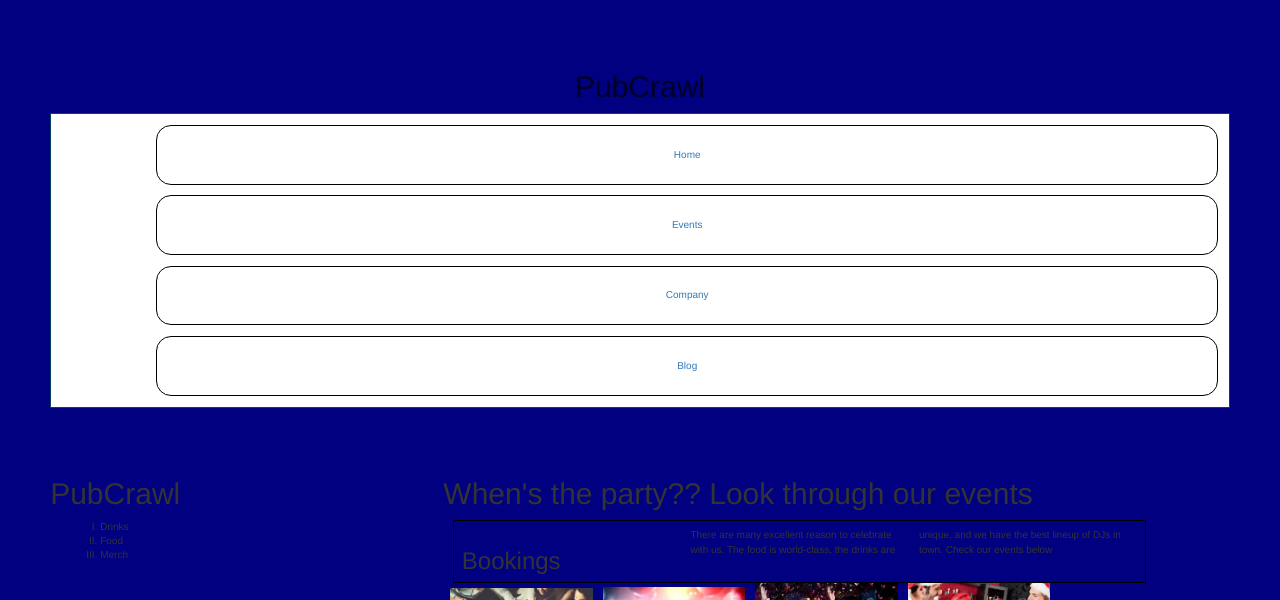
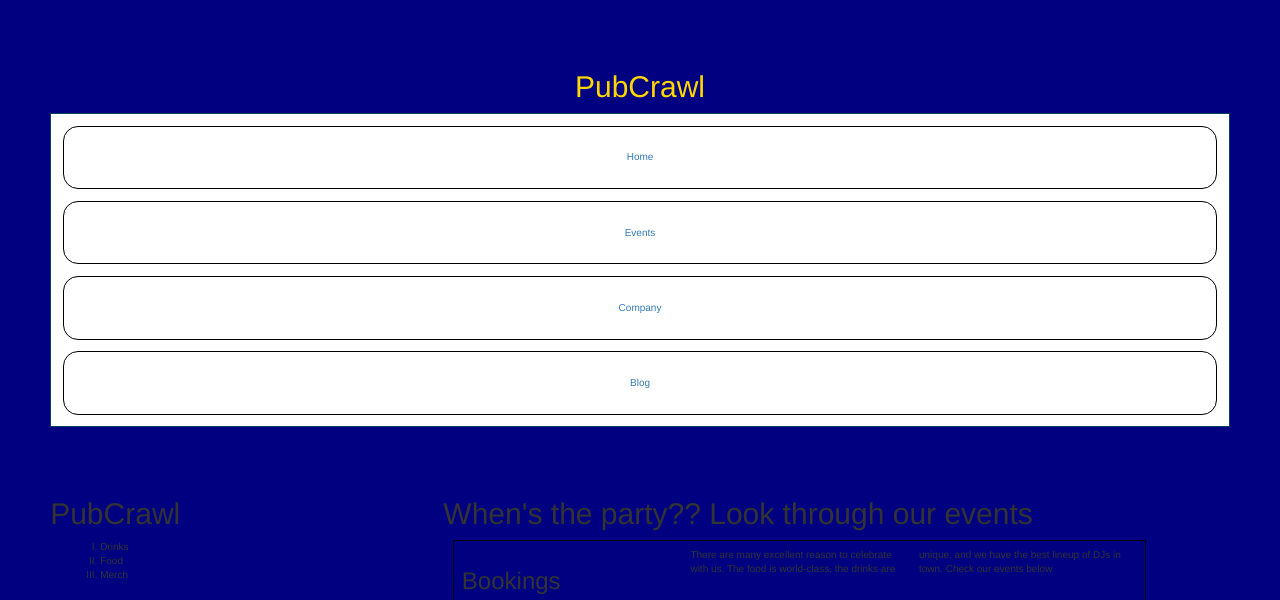
Before and after one commit to pubcrawlproject/pubcrawlproject.github.io, a plain HTML site: page index.html in a window 1280 px wide. Shown: the top 600 px of the page. Drawn offline with nearby package versions, Linux system fonts and the light colour scheme.

Commit message:
Update week3.css

```diff
--- a/css/week3.css
+++ b/css/week3.css
@@ -14,7 +14,7 @@ header, footer{
 }
 header h1{
 	font-size: 3em;
-	color:rgba(0,0,0,.7);;
+	color:gold;
 
 }
 
@@ -27,7 +27,7 @@ nav{
 	color:#06425C;
 	background-color:#FFFFFF;
 	overflow: auto;
-	padding-left:8%;
+	padding-left:;
 }
 
 nav a{
```
